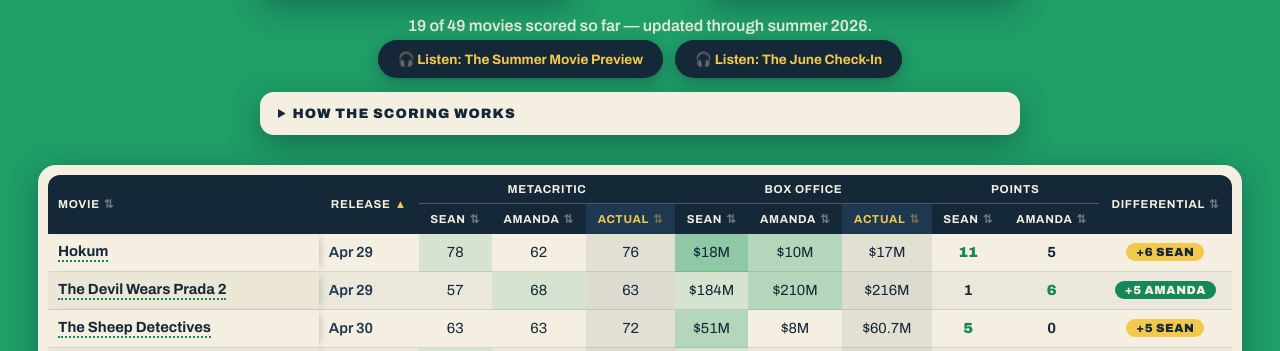
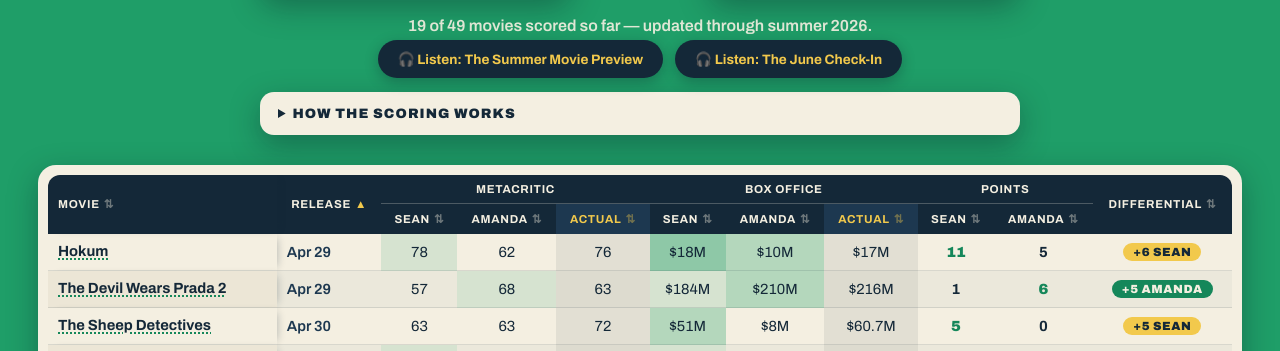
Before and after one commit to damonbayer/big-pic-preview, an Astro site in the folder site/: page / in a window 1280 px wide. Shown: the part 584-935 px from the top of the page. Built offline with nearby package versions, Linux system fonts and the light colour scheme; Astro itself is replaced by a stand-in of ours.

Commit message:
better title formatting

```diff
--- a/site/src/pages/index.astro
+++ b/site/src/pages/index.astro
@@ -870,9 +870,12 @@ const cardData = Object.fromEntries(
 
       td.movie-col {
         font-weight: 700;
-        max-width: 260px;
-        overflow: hidden;
-        text-overflow: ellipsis;
+        /* Sized so the three longest titles (≥269px) wrap to two lines while
+           the next-longest (~196px) still fits on one. Override the table-wide
+           nowrap to allow that wrapping. */
+        max-width: 210px;
+        white-space: normal;
+        line-height: 1.2;
       }
 
       .movie-btn {
@@ -880,8 +883,11 @@ const cardData = Object.fromEntries(
         cursor: pointer;
         font: inherit;
         color: inherit;
-        border-bottom: 2px dotted var(--green-deep);
-        padding-bottom: 1px;
+        /* text-decoration (not border-bottom) so the dotted underline follows
+           each line when a long title wraps. */
+        text-decoration: underline dotted var(--green-deep);
+        text-decoration-thickness: 2px;
+        text-underline-offset: 3px;
       }
 
       .movie-btn:hover,
```
